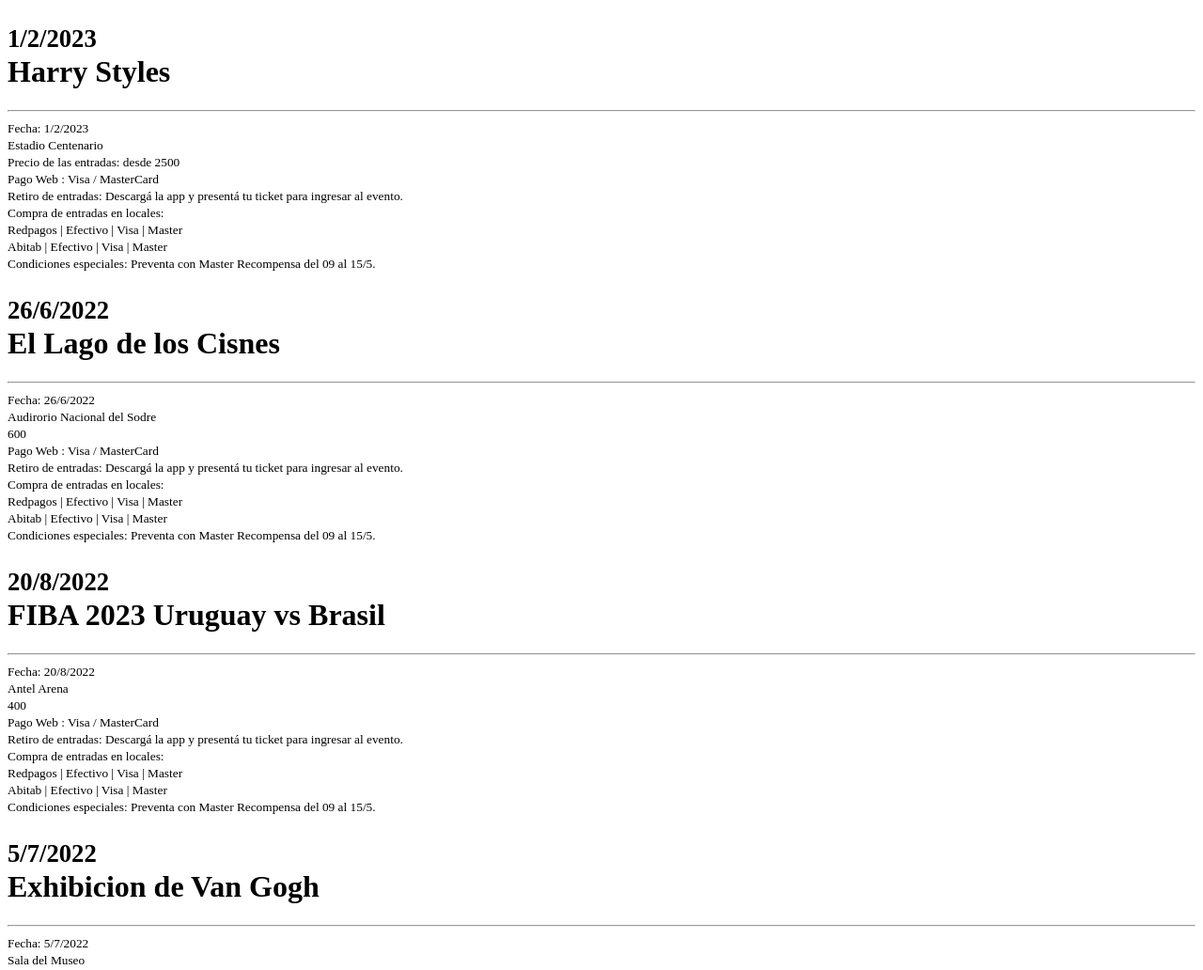
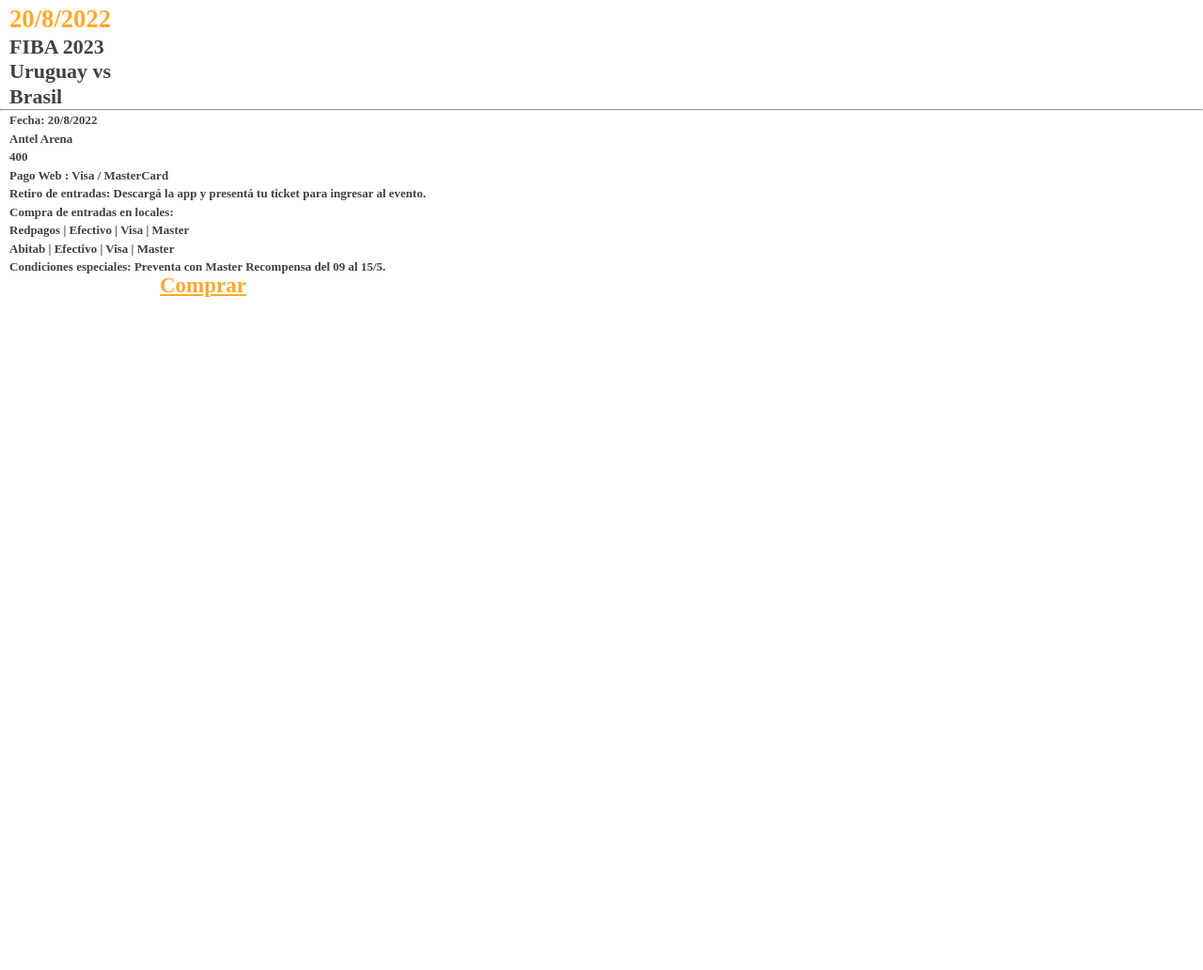
Before and after one commit to TammyN05/Proyecto_JavaScript, a plain HTML site: page +info/index.html in a window 1280 px wide. Shown: the top 1032 px of the page at 94% size. After the commit the page ends 800 px from the top, so only its background shows below. Drawn offline with Linux system fonts and the light colour scheme.

Commit message:
Add files via upload

```diff
--- /dev/null
+++ b/+info/Css/Estilos.css
@@ -0,0 +1,167 @@
+* {
+    margin: 0;
+    padding: 0;
+    box-sizing: border;
+}
+
+.titulo {
+    text-align: left;
+    color: rgb(65, 65, 65);
+    display: block;
+    font-size: 22px;
+    text-size-adjust: 100%;
+    width: 120px;
+    line-height: 26.4px;
+    padding-left: 10px;
+}
+
+.fecha {
+    text-align: left;
+    color: rgb(255, 169, 43);
+    display: inline;
+    height: auto;
+    line-height: 19.2px;
+    text-size-adjust: 100%;
+    width: auto;
+    padding-left: 10px;
+}
+
+.fecha2 {
+    box-sizing: border-box;
+    color: rgb(65, 65, 65);
+    display: inline;
+    font-size: 13px;
+    font-weight: 600;
+    height: auto;
+    line-height: 19.5px;
+    text-align: left;
+    text-size-adjust: 100%;
+    width: auto;
+    padding-left: 10px;
+}
+
+.lugar {
+    box-sizing: border-box;
+    color: rgb(65, 65, 65);
+    display: inline;
+    font-size: 13px;
+    font-weight: 600;
+    height: auto;
+    line-height: 19.5px;
+    text-align: left;
+    text-size-adjust: 100%;
+    width: auto;
+    padding-left: 10px;
+}
+
+.precio {
+    box-sizing: border-box;
+    color: rgb(65, 65, 65);
+    display: inline;
+    font-size: 13px;
+    font-weight: 600;
+    height: auto;
+    line-height: 19.5px;
+    text-align: left;
+    text-size-adjust: 100%;
+    width: auto;
+    padding-left: 10px;
+}
+
+.pago {
+    box-sizing: border-box;
+    color: rgb(65, 65, 65);
+    display: inline;
+    font-size: 13px;
+    font-weight: 600;
+    height: auto;
+    line-height: 19.5px;
+    text-align: left;
+    text-size-adjust: 100%;
+    width: auto;
+    padding-left: 10px;
+}
+
+.retiro {
+    box-sizing: border-box;
+    color: rgb(65, 65, 65);
+    display: inline;
+    font-size: 13px;
+    font-weight: 600;
+    height: auto;
+    line-height: 19.5px;
+    text-align: left;
+    text-size-adjust: 100%;
+    width: auto;
+    padding-left: 10px;
+}
+
+.locales {
+    box-sizing: border-box;
+    color: rgb(65, 65, 65);
+    display: inline;
+    font-size: 13px;
+    font-weight: 600;
+    height: auto;
+    line-height: 19.5px;
+    text-align: left;
+    text-size-adjust: 100%;
+    width: auto;
+    padding-left: 10px;
+}
+
+.local2 {
+    box-sizing: border-box;
+    color: rgb(65, 65, 65);
+    display: inline;
+    font-size: 13px;
+    font-weight: 600;
+    height: auto;
+    line-height: 19.5px;
+    text-align: left;
+    text-size-adjust: 100%;
+    width: auto;
+    padding-left: 10px;
+}
+
+.local {
+    box-sizing: border-box;
+    color: rgb(65, 65, 65);
+    display: inline;
+    font-size: 13px;
+    font-weight: 600;
+    height: auto;
+    line-height: 19.5px;
+    text-align: left;
+    text-size-adjust: 100%;
+    width: auto;
+    padding-left: 10px;
+}
+
+.condicion {
+    box-sizing: border-box;
+    color: rgb(65, 65, 65);
+    display: inline;
+    font-size: 13px;
+    font-weight: 600;
+    height: auto;
+    line-height: 19.5px;
+    text-align: left;
+    text-size-adjust: 100%;
+    width: auto;
+    padding-left: 10px;
+}
+
+.btn {
+    box-sizing: border-box;
+    color: rgb(255, 169, 43);
+    display: inline;
+    font-size: 23px;
+    font-weight: 600;
+    height: auto;
+    line-height: 19.5px;
+    text-align: right;
+    text-size-adjust: 100%;
+    width: auto;
+    padding-left: 170px;
+}
--- a/+info/eventos.json
+++ b/+info/eventos.json
@@ -1,6 +1,6 @@
 [
 
-        {
+        {   "id":"1",
             "nombre": "Harry Styles",
             "imagen": "Proyecto_JavaScript/fotos/harry.jpg",
             "tipo": "Musica",
@@ -16,7 +16,7 @@
             "condicion": "Condiciones especiales: Preventa con Master Recompensa del 09 al 15/5."
         },
 
-       {
+       {    "id":"2",
             "nombre": "El Lago de los Cisnes",
             "imagen": "Proyecto_JavaScript/fotos/cisne.jpg",
             "tipo": "Arte",
@@ -32,7 +32,7 @@
             "condicion": "Condiciones especiales: Preventa con Master Recompensa del 09 al 15/5."
         },
 
-        {
+        {   "id":"3",
             "nombre": "FIBA 2023 Uruguay vs Brasil",
             "imagen": "Proyecto_JavaScript/fotos/uruVSbras.jpg",
             "tipo": "Deportes",
@@ -48,7 +48,7 @@
             "condicion": "Condiciones especiales: Preventa con Master Recompensa del 09 al 15/5."
         },
 
-        {
+        {   "id":"4",
             "nombre": "Exhibicion de Van Gogh",
             "imagen": "Proyecto_JavaScript/fotos/van gogh.jpg",
             "tipo": "Arte",
--- a/+info/index.html
+++ b/+info/index.html
@@ -4,9 +4,10 @@
     <meta charset="UTF-8">
     <meta http-equiv="X-UA-Compatible" content="IE=edge">
     <meta name="viewport" content="width=device-width, initial-scale=1.0">
+    <link rel="stylesheet" href="Css/Estilos.css">
     <title>+info</title>
 </head>
-<body>
+<body id="body">
     <div id="eventos">
 
     <script src="scriptinfo.js"></script>
--- a/+info/scriptinfo.js
+++ b/+info/scriptinfo.js
@@ -9,16 +9,18 @@
 traerinfo();
 
 
+
 var traelainfo = []
 var todojunto = ``
 function info(traelainfo){
     for (i = 0; i < traelainfo.length; i++ ){
         jose = traelainfo[i]
-        todojunto +=
+        if (jose.id=="3") {
+            todojunto +=
         `<div id="eventos">
             <h1>
                 <small>
-                    <span>${jose.fecha}</span>
+                    <span class="fecha">${jose.fecha}</span>
                 </small>
                 <div class="titulo">
                     <span>${jose.nombre}</span>
@@ -26,34 +28,36 @@
             </h1>
             <hr>
             <small>
-                <span>Fecha: ${jose.fecha}</span>
+                <span class="fecha2">Fecha: ${jose.fecha}</span>
             </small><br>
             <small>
-                <span>${jose.localidad}</span>
+                <span class="lugar">${jose.localidad}</span>
             </small><br>
             <small>
-                <span>${jose.precio}</span>
+                <span class="precio">${jose.precio}</span>
             </small><br>
             <small>
-                <span>${jose.PagoWeb}</span>
+                <span class="pago">${jose.PagoWeb}</span>
             </small><br>
             <small>
-                <span>${jose.retiro}</span>
+                <span class="retiro">${jose.retiro}</span>
             </small><br>
             <small>
-                <span>${jose.Locales}</span>
+                <span class="locales">${jose.Locales}</span>
             </small><br>
             <small>
-                <span>${jose.Local}</span>
+                <span class="local">${jose.Local}</span>
             </small>
             <small><br>
-                <span>${jose.Local2}</span>
+                <span class="local 2">${jose.Local2}</span>
             </small><br>
             <small>
-                <span>${jose.condicion}</span>
-            </small>
+                <span class="condicion">${jose.condicion}</span>
+            </small><br>
+            <a href="https://www.google.com" class="btn">Comprar</a>
+        </div>`
+        }
 
-        </div>`
     }
     document.getElementById("eventos").innerHTML = todojunto
 
```
